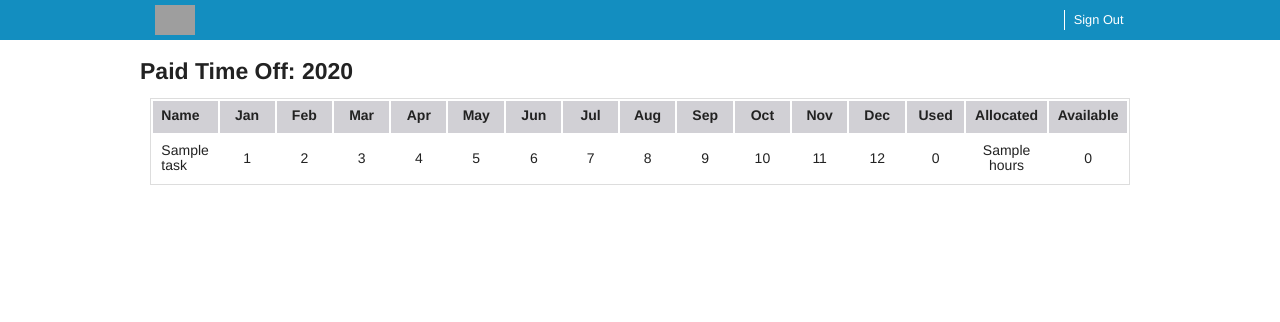
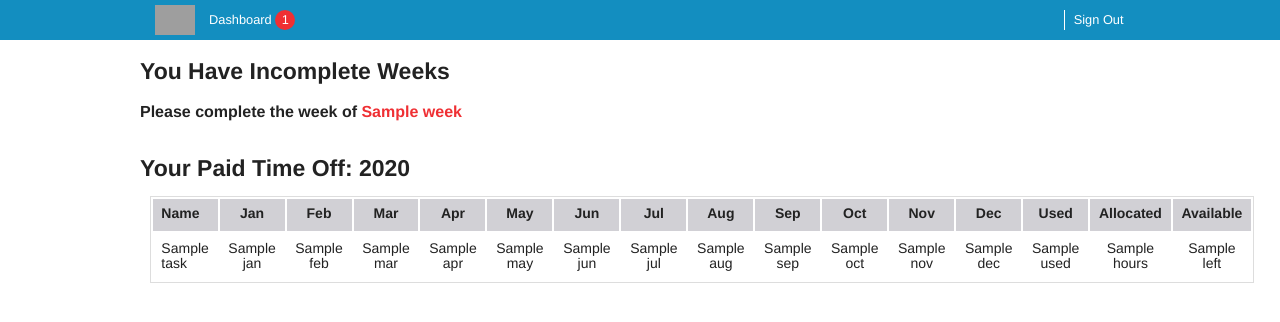
Before and after one commit to adamgalloway-nrg/workwork, a Django app: template templates/dashboard.html in a window 1280 px wide. Shown: the top 322 px of the page. Run offline with Django 3.2, Linux system fonts and the light colour scheme; the template is opened without the code that fills it: most values are stand-ins (such as "Sample title", 1, 10 or a date in 2020); parts of the project's set-up code (start-up, migrations or seed data) failed here and were passed over; some libraries are stand-ins or nearby versions; grey boxes are pictures that could not be loaded.

Commit message:
updated dashboard functionality

```diff
--- a/templates/base.html
+++ b/templates/base.html
@@ -54,6 +54,7 @@
         <div class="row">
             <div class="small-8 columns left-controls">
                 <a href="/"><img id="logo" src="{{STATIC_URL}}img/logo.png" /></a>
+                <a href="/dashboard" class="dashboard">Dashboard {% if incomplete_week_count > 0 %}<span class="alert">{{ incomplete_week_count }}</span>{% endif %}</a>
             </div>
             <div class="small-8 columns right-controls">
                 <ul class="inline-list right">
--- a/templates/dashboard.html
+++ b/templates/dashboard.html
@@ -19,8 +19,24 @@
   {% endif %}
 
   <section>
+
+    {% if incomplete_week_count > 0 %}
     <div class="row">
-        <h4>Paid Time Off: {{ year }}</h4>
+        <h4>You Have Incomplete Weeks</h4>
+    </div>
+    <div class="row">
+        {% for week in incomplete_weeks %}
+        <h6>Please complete the week of <span style="color: #ef2f33;">{{ week }}</span></h6>
+        {% endfor %}
+    </div>
+      <div class="row">
+        &nbsp;
+    </div>
+    {% endif %}
+
+
+    <div class="row">
+        <h4>Your Paid Time Off: {{ year }}</h4>
     </div>
 
     <div class="row">
@@ -51,21 +67,21 @@
           {% for item in pto %}
             <tr class="item">
               <td class="large-1">{{ item.task.name }}</td>
-              <td class="large-1 text-center">1</td>
-              <td class="large-1 text-center">2</td>
-              <td class="large-1 text-center">3</td>
-              <td class="large-1 text-center">4</td>
-              <td class="large-1 text-center">5</td>
-              <td class="large-1 text-center">6</td>
-              <td class="large-1 text-center">7</td>
-              <td class="large-1 text-center">8</td>
-              <td class="large-1 text-center">9</td>
-              <td class="large-1 text-center">10</td>
-              <td class="large-1 text-center">11</td>
-              <td class="large-1 text-center">12</td>
-              <td class="large-1 text-center">0</td>
+              <td class="large-1 text-center">{{ item.jan }}</td>
+              <td class="large-1 text-center">{{ item.feb }}</td>
+              <td class="large-1 text-center">{{ item.mar }}</td>
+              <td class="large-1 text-center">{{ item.apr }}</td>
+              <td class="large-1 text-center">{{ item.may }}</td>
+              <td class="large-1 text-center">{{ item.jun }}</td>
+              <td class="large-1 text-center">{{ item.jul }}</td>
+              <td class="large-1 text-center">{{ item.aug }}</td>
+              <td class="large-1 text-center">{{ item.sep }}</td>
+              <td class="large-1 text-center">{{ item.oct }}</td>
+              <td class="large-1 text-center">{{ item.nov }}</td>
+              <td class="large-1 text-center">{{ item.dec }}</td>
+              <td class="large-1 text-center">{{ item.used }}</td>
               <td class="large-1 text-center">{{ item.pto.hours }}</td>
-              <td class="large-1 text-center">0</td>
+              <td class="large-1 text-center">{{ item.left }}</td>
             </tr>
           {% endfor %}
           </tbody>
--- a/timetrackerapp/models.py
+++ b/timetrackerapp/models.py
@@ -41,7 +41,7 @@ class PaidTimeOff(Document):
 	employee = EmailField(max_length=120, required=True)
 	year = LongField(required=True)
 	taskDefinitionId = ObjectIdField(required=True)
-	hours = DecimalField(min_value=0,force_string=True,required=True)
+	hours = DecimalField(min_value=0,required=True)
 
 class Project(Document):
 	#customerName,contract,clientId,id,customerId,clientName,name
@@ -75,7 +75,7 @@ class TimeEntry(Document):
 	weekId = LongField(required=True)
 	taskDefinitionId = ObjectIdField(required=True)
 	date = DateTimeField(required=True)
-	durationInHours = DecimalField(min_value=0,force_string=True,required=True)
+	durationInHours = DecimalField(min_value=0,required=True)
 
 class WeekEntry(Document):
 	meta = {'collection': 'week_entry'}
--- a/timetrackerapp/static/css/default.css
+++ b/timetrackerapp/static/css/default.css
@@ -1,8 +1,14 @@
 
 header { background-color: #138ec0; height: 40px; margin-bottom: 10px; color: #FFF; }
 
-header img { height: 40px; padding: 5px; }
-header img:hover { background-color: #0F729A; }
+header img, header .dashboard { height: 40px; padding: 5px; font-size: 0.8em; }
+header img:hover, header .dashboard:hover { background-color: #0F729A; }
+
+header .dashboard {
+	vertical-align: middle;
+	line-height: 40px;
+	padding: 0 5px;
+}
 
 header div.right-controls { font-size: 0.8em; }
 
@@ -193,3 +199,14 @@ thead.sub-header th { font-weight: normal; font-style: italic; }
 .manage-time button { background-color: #e564a5; }
 
 .preloader { top: 290px; }
+
+.alert {
+	background-color: #ef2f33;
+	color: #fff;
+	border-radius: 50%;
+	min-width: 20px;
+	min-height: 20px;
+	display: inline-block;
+	text-align: center;
+	line-height: 20px;
+}
```
Also changed, not shown: timetrackerapp/views.py (+102 -11 lines).
